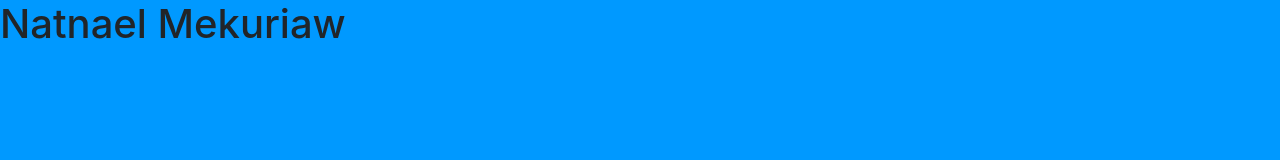
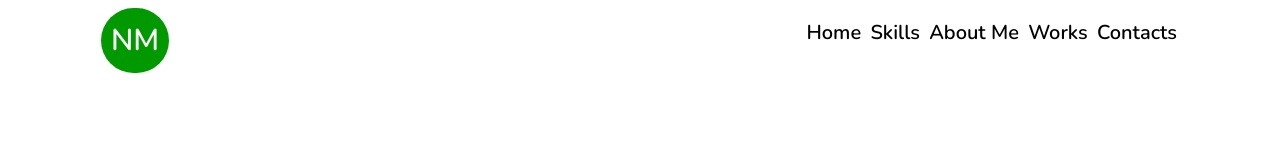
Before and after one commit to natnaelmekuriaw/Portfolio, a plain HTML site: page index.html in a window 1280 px wide. Drawn offline with nearby package versions, Linux system fonts and the light colour scheme.

Commit message:
updating the navigation bar

```diff
--- a/index.html
+++ b/index.html
@@ -4,11 +4,22 @@
 	<meta charset="utf-8">
 	<title>Natnael Mekuriaw Ferede-Portfolio</title>
 	<link rel="stylesheet" type="text/css" href="rcs/css/bootstrap.css">
+	<link rel="stylesheet" type="text/css" href="https://fonts.googleapis.com/css2">
 	<link rel="stylesheet" type="text/css" href="rcs/css/style.css">
 </head>
 <body>
-
-	<h1>Natnael Mekuriaw</h1>
-
+	<div class="container">
+		<div class="nav navbar">
+			<div class="NM">NM</div>
+			<ul class="rightlinks">
+				<a href="#"><li class="links">Home</li></a>
+				<a href="#"><li class="links">Skills</li>	</a>
+				<a href="#"><li class="links">About Me</li></a>
+				<a href="#"><li class="links">Works</li></a>
+				<a href="#"><li class="links">Contacts</li></a>
+			</ul>
+			</ul>
+		</div>
+	</div>
 </body>
 </html>
--- a/rcs/css/style.css
+++ b/rcs/css/style.css
@@ -1,3 +1,34 @@
+@import url('https://fonts.googleapis.com/css2?family=Barlow:wght@100&display=swap');
+@import url('https://fonts.googleapis.com/css2?family=Nunito:wght@600&display=swap');
+
 body{
-	background : #0099ff;
+	font-family: 'Nunito','Barlow', sans-serif;
+	font-weight: bold;
+
 }
+.NM{
+	background:  #009900;
+	color: #ffffff;
+	/*margin: auto;*/
+	width: fit-content;
+	font-size: 30px;
+	border-radius: 100px;
+	padding: 10px;
+
+}
+ul{
+	list-style: none;
+	display: inline;
+}
+li{
+	display: inline;
+	padding: 2px;
+}
+a{
+	text-decoration: none!important;
+	color: #000000!important;
+}
+.rightlinks{
+	font-size: 20px;
+
+}
```
